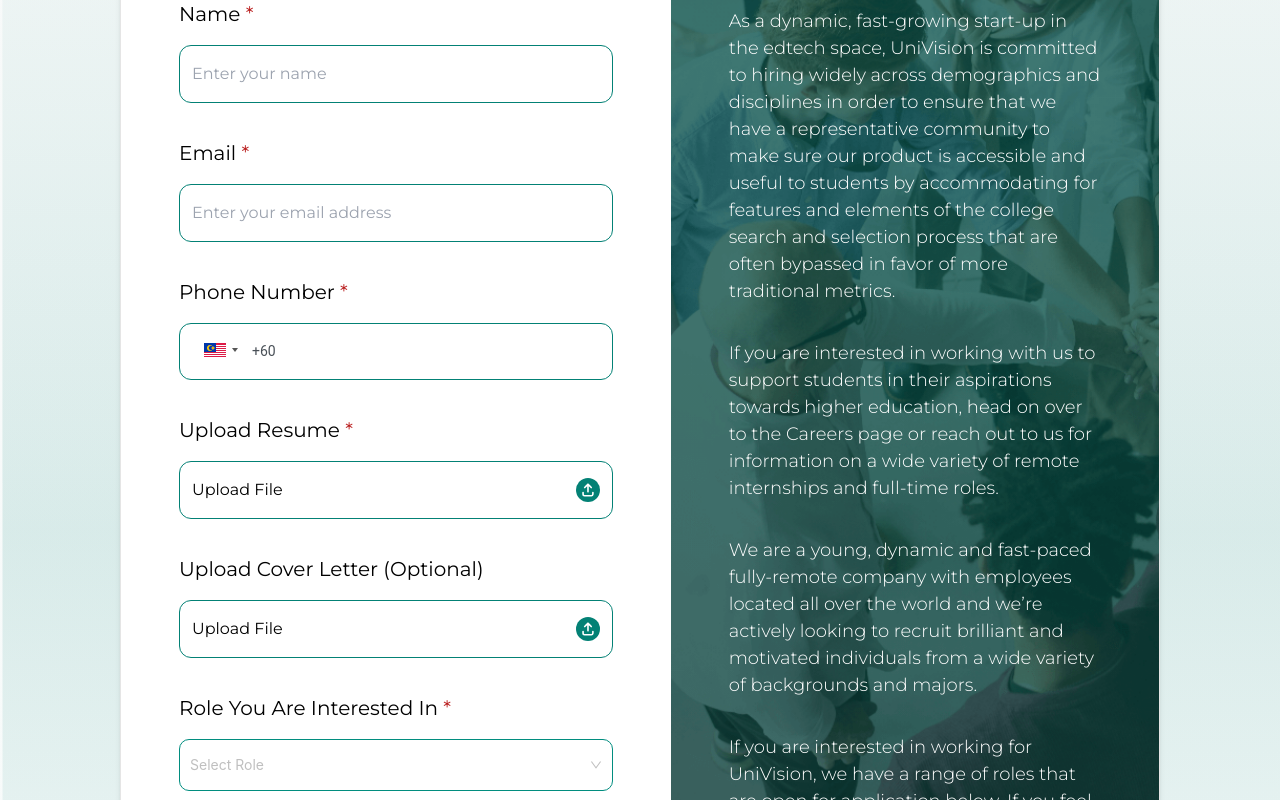
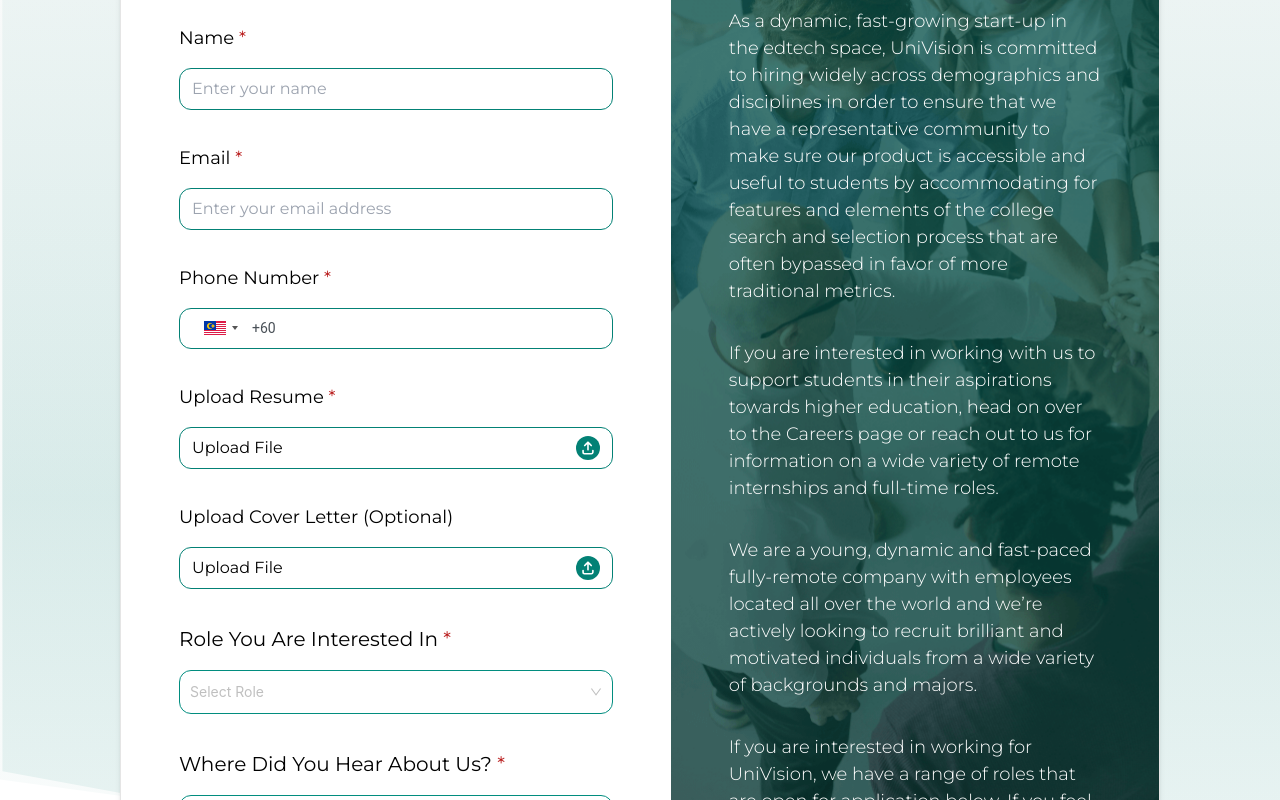
Before and after one commit to muyeenulislam/univision-site, a Next.js app: page /careers in a window 1280 px wide. Shown: the part 280-1080 px from the top of the page. Built offline with nearby package versions, Linux system fonts and the light colour scheme.

Commit message:
input drown form

```diff
--- a/src/app/careers/page.js
+++ b/src/app/careers/page.js
@@ -159,7 +159,7 @@ const Careers = () => {
             />
             <Spacer height="35px" />
             <InputGroupDropdown
-              text="Where Did You Hear About Us"
+              text="Where Did You Hear About Us?"
               required
               placeholder="Please Select"
               handleChange={(e) => setState({ ...state, whereDidYouHear: e })}
--- a/src/app/globals.css
+++ b/src/app/globals.css
@@ -67,8 +67,8 @@ body {
 }
 .ant-select-outlined:not(.ant-select-customize-input) .ant-select-selector {
   border: 1px solid #018d7f !important;
-  padding: 10px !important;
-  border-radius: 10px !important;
+  padding: 6px 10px !important;
+  border-radius: 12px !important;
 }
 .ant-select-selection-item {
   color: black !important;
--- a/src/components/dropdownvalues/wheredidyouhear.js
+++ b/src/components/dropdownvalues/wheredidyouhear.js
@@ -1 +1,12 @@
-export const whereDidYouHear = ["Social Media", "Friend", "Website", "Other"];
+export const whereDidYouHear = [
+  "LinkedIn",
+  "Social Media",
+  "Search Engines",
+  "Job Listing",
+  "Blog",
+  "Employer or Coworker",
+  "Referral",
+  "Friend",
+  "Website",
+  "Others",
+];
--- a/src/components/input/input-group-dropdown.js
+++ b/src/components/input/input-group-dropdown.js
@@ -1,9 +1,51 @@
 "use client";
-import React from "react";
-
-import { Select, ConfigProvider } from "antd";
+import React, { useState } from "react";
+import { Select, ConfigProvider, Input, Dropdown, Menu } from "antd";
 
 const InputGroupDropdown = (props) => {
+  const [isOthersSelected, setIsOthersSelected] = useState(false);
+  const [othersValue, setOthersValue] = useState("");
+
+  const handleChange = (value) => {
+    if (value === "Others") {
+      setIsOthersSelected(true);
+    } else {
+      setIsOthersSelected(false);
+      props?.handleChange(value);
+    }
+  };
+
+  const handleInputChange = (e) => {
+    setOthersValue(e.target.value);
+    props?.handleChange(e.target.value);
+  };
+
+  const menu = (
+    <Menu>
+      {props?.dropItems?.map(
+        (value, i) =>
+          value !== "Others" && (
+            <Menu.Item key={i} onClick={() => handleChange(value)}>
+              {value}
+            </Menu.Item>
+          )
+      )}
+      {props?.dropItems?.includes("Others") && (
+        <Menu.Item key="others" onClick={() => handleChange("Others")}>
+          Others
+          <Input
+            autoFocus
+            placeholder="Please specify"
+            value={othersValue}
+            onChange={handleInputChange}
+            onClick={(e) => e.stopPropagation()}
+            style={{ marginTop: 8 }}
+          />
+        </Menu.Item>
+      )}
+    </Menu>
+  );
+
   return (
     <div className="flex flex-col gap-[16px]">
       <div className="text-[20px] font-normal">
@@ -18,17 +60,14 @@ const InputGroupDropdown = (props) => {
           },
         }}
       >
-        <Select
-          value={props?.value || null}
-          onChange={(e) => props?.handleChange(e)}
-          placeholder={props?.placeholder || null}
-        >
-          {props?.dropItems?.map((value, i) => (
-            <Select.Option value={value} key={i}>
-              {value}
-            </Select.Option>
-          ))}
-        </Select>
+        <Dropdown overlay={menu} trigger={["click"]}>
+          <Select
+            value={isOthersSelected ? othersValue : props?.value || null}
+            placeholder={props?.placeholder || null}
+            onClick={(e) => e.preventDefault()}
+            open={false}
+          ></Select>
+        </Dropdown>
       </ConfigProvider>
     </div>
   );
--- a/src/components/input/input-group-file.js
+++ b/src/components/input/input-group-file.js
@@ -23,12 +23,12 @@ const InputGroupFile = (props) => {
 
   return (
     <div className="flex flex-col gap-[16px]">
-      <div className="text-[20px] font-normal">
+      <div className="text-[18px] font-normal">
         {props?.text}{" "}
         {props?.required && <span className="text-red-700">*</span>}
       </div>
       <div
-        className="rounded-xl border border-primary px-3 py-4 flex items-center cursor-pointer justify-between"
+        className="rounded-xl border border-primary px-3 py-2 flex items-center cursor-pointer justify-between"
         onClick={handleClick}
       >
         <input
--- a/src/components/input/input-group-phone.js
+++ b/src/components/input/input-group-phone.js
@@ -7,11 +7,11 @@ import "react-phone-input-2/lib/bootstrap.css";
 const InputGroupPhone = (props) => {
   return (
     <div className="flex flex-col gap-[16px]">
-      <div className="text-[20px] font-normal">
+      <div className="text-[18px] font-normal">
         {props?.text}{" "}
         {props?.required && <span className="text-red-700">*</span>}
       </div>
-      <div className="rounded-xl border border-primary px-3 py-4">
+      <div className="rounded-xl border border-primary px-3 py-2">
         <PhoneInput
           country={"my"}
           placeholder="Enter phone number"
--- a/src/components/input/input-group-text.js
+++ b/src/components/input/input-group-text.js
@@ -4,11 +4,11 @@ import React from "react";
 const InputGroupText = (props) => {
   return (
     <div className="flex flex-col gap-[16px]">
-      <div className="text-[20px] font-normal">
+      <div className="text-[18px] font-normal">
         {props?.text}{" "}
         {props?.required && <span className="text-red-700">*</span>}
       </div>
-      <div className="rounded-xl border border-primary px-3 py-4">
+      <div className="rounded-xl border border-primary px-3 py-2">
         <input
           type={props?.type || "text"}
           placeholder={props?.placeholder || "Enter value"}
--- a/src/components/input/input-group-textbox.js
+++ b/src/components/input/input-group-textbox.js
@@ -4,11 +4,11 @@ import React from "react";
 const InputGroupTextbox = (props) => {
   return (
     <div className="flex flex-col gap-[16px]">
-      <div className="text-[20px] font-normal">
+      <div className="text-[18px] font-normal">
         {props?.text}{" "}
         {props?.required && <span className="text-red-700">*</span>}
       </div>
-      <div className="rounded-xl border border-primary px-3 py-4">
+      <div className="rounded-xl border border-primary px-3 py-2">
         <textarea
           type="textbox"
           rows={4}
```
